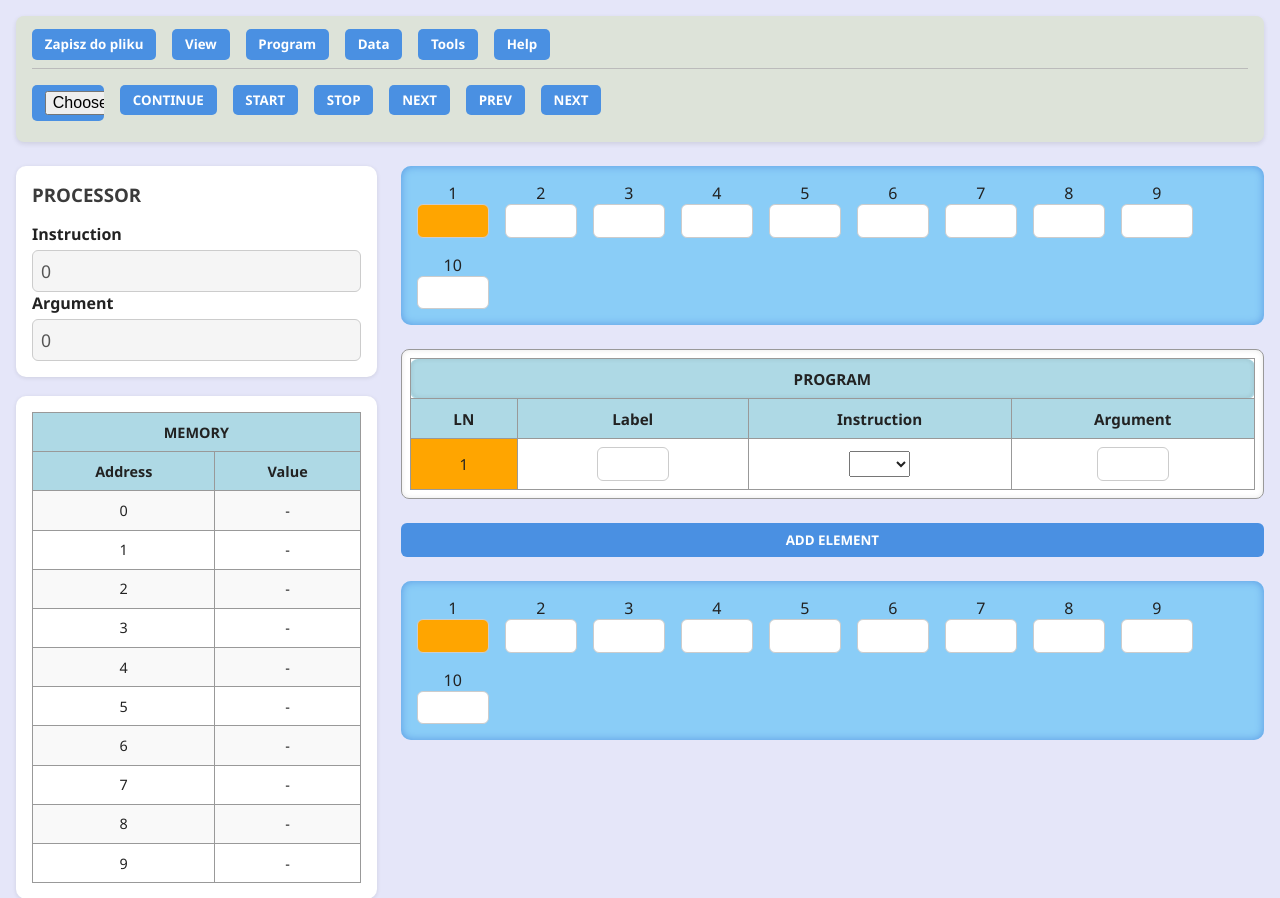
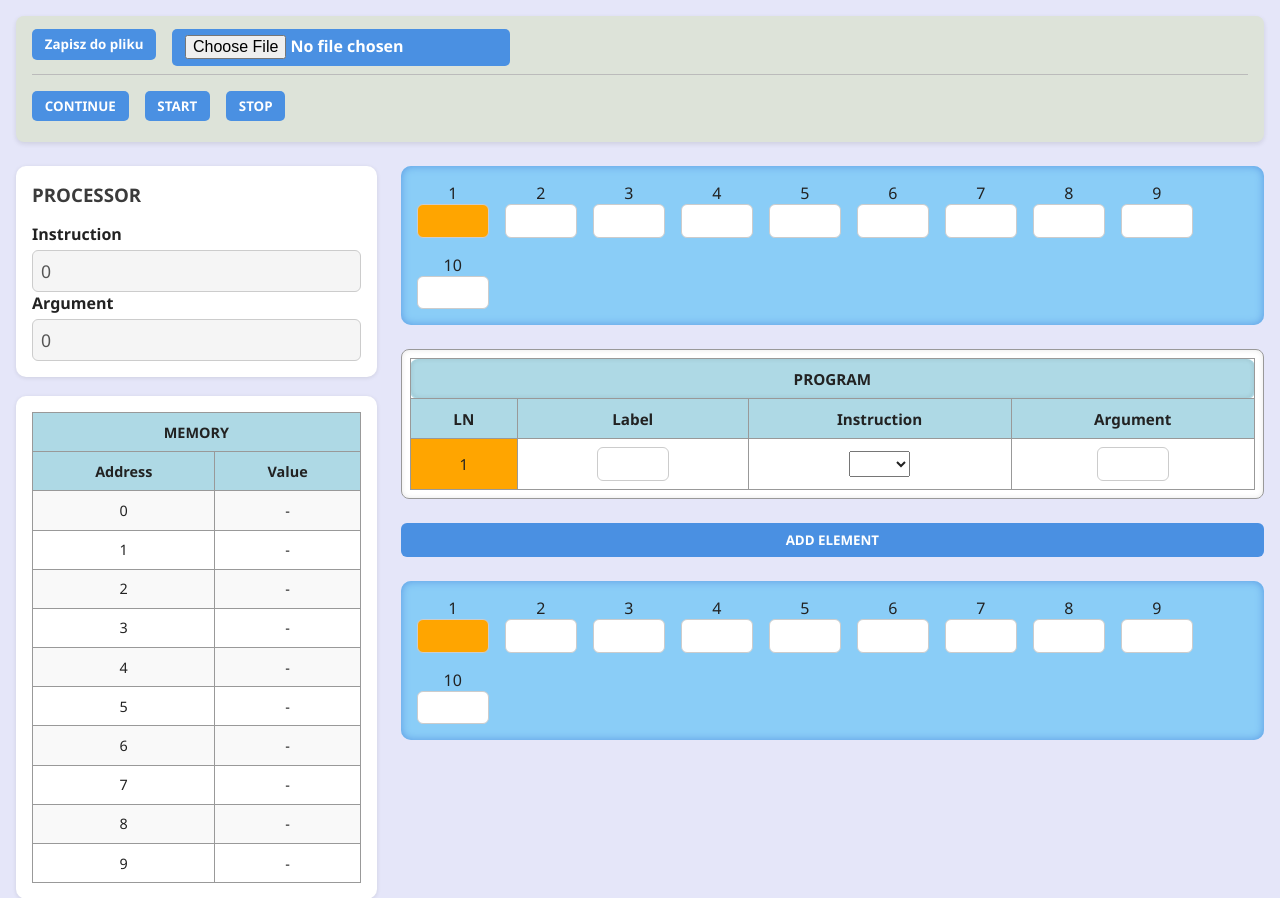
Before and after one commit to TwojRapGuguGigiGaga/RamMachine, a PHP site: page / in a window 1280 px wide. Shown: the top 898 px of the page. Run offline with PHP 8.4, Linux system fonts and the light colour scheme.

Commit message:
poprawka

```diff
--- a/index.html
+++ b/index.html
@@ -10,22 +10,24 @@
 <body>
     <div class="navbar">
         <ul>
-            <li><button onclick="handleSubmit()">Zapisz do pliku</button></li>
-            <li><button>View</button></li>
-            <li><button>Program</button></li>
-            <li><button>Data</button></li>
-            <li><button>Tools</button></li>
-            <li><button>Help</button></li>
+            <li>
+                <button onclick="handleSubmit()">Zapisz do pliku</button>
+            </li>
+            <li>
+                <input
+                    type="file"
+                    id="fileInput"
+                    oninput="loadFile()"
+                    style="width: max-content;"
+                >
+            </li>
         </ul>
         <hr>
         <ul>
-            <li><input type="file" id="fileInput" oninput="loadFile()"></li>
             <li><button onclick="continueProgram()">CONTINUE</button></li>
             <li><button onclick="startProgram()">START</button></li>
             <li><button onclick="stopProgram()">STOP</button></li>
-            <li><button onclick="nextStep()">NEXT</button></li>
-            <li><button>PREV</button></li>
-            <li><button>NEXT</button></li>
+            <!-- <li><button onclick="nextStep()">NEXT</button></li> -->
         </ul>
     </div>
 
@@ -35,9 +37,9 @@
             <div class="processor">
                 <h3>PROCESSOR</h3>
                 <p>Instruction</p>
-                <input id="procIns" value="0" disabled></input>
+                <input id="procIns" value="0" disabled>
                 <p>Argument</p>
-                <input id="procArg" value="0" disabled></input>
+                <input id="procArg" value="0" disabled>
             </div>
 
             <div class="memory">
--- a/script.js
+++ b/script.js
@@ -340,10 +340,17 @@ async function programWrite() {
 async function programLoad() {
     await loadRowToProcessor();
 
-    await animation(processorArg, memoryValue)
-    await animation(memoryValue, zeroMemoryValue);
-    zeroMemoryValue.innerHTML = memoryValue.value;
-    zeroMemoryValue.value = memoryValue.value;
+    if(argumentValue[0] == "=") {
+        argumentValue = argumentValue.substr(1, argumentValue.length);
+        await animation(processorArg, zeroMemoryValue);
+        zeroMemoryValue.innerHTML = argumentValue;
+        zeroMemoryValue.value = argumentValue;
+    } else {
+        await animation(processorArg, memoryValue)
+        await animation(memoryValue, zeroMemoryValue);
+        zeroMemoryValue.innerHTML = memoryValue.value;
+        zeroMemoryValue.value = memoryValue.value;
+    }
 }
 
 async function programJZero() {
--- a/style.css
+++ b/style.css
@@ -219,7 +219,7 @@ input:focus {
     border-radius: 4px;
 }
 .program {
-    max-height: 300px;
+    max-height: 450px;
     overflow-y: auto;
     border: 1px solid #999;
     border-radius: 8px;
```
